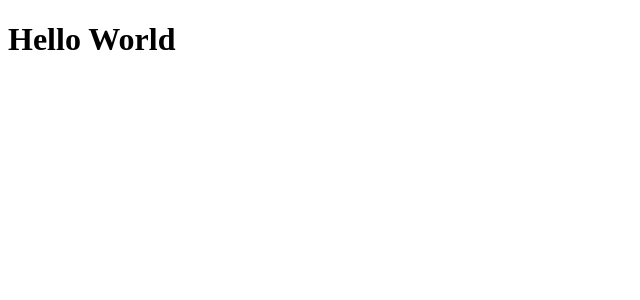
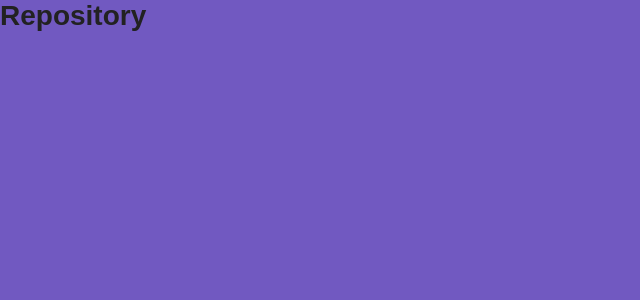
Before and after one commit to robertoalvesferreira/GoBarberReactJS, a React (Create React App) app in the folder front-end/: page /repository in a window 1280 px wide. Shown: the top 300 px of the page, without its empty margins (0-640 px from the left). Built offline with nearby package versions, Linux system fonts and the light colour scheme.

Commit message:
Configurando estilos

```diff
--- a/front-end/package.json
+++ b/front-end/package.json
@@ -8,7 +8,9 @@
     "@testing-library/user-event": "^7.1.2",
     "react": "^16.12.0",
     "react-dom": "^16.12.0",
-    "react-scripts": "3.3.1"
+    "react-router-dom": "^5.1.2",
+    "react-scripts": "3.3.1",
+    "styled-components": "^5.0.1"
   },
   "scripts": {
     "start": "react-scripts start",
--- a/front-end/public/index.html
+++ b/front-end/public/index.html
@@ -7,7 +7,6 @@
     <title>React App</title>
   </head>
   <body>
-    <noscript>You need to enable JavaScript to run this app.</noscript>
     <div id="root"></div>
   </body>
 </html>
--- a/front-end/src/App.js
+++ b/front-end/src/App.js
@@ -1,7 +1,14 @@
 import React from 'react';
+import Routes from './routes';
+import GlobalStyle from './styles/global';
 
 function App() {
-  return <h1>Hello World</h1>;
+  return (
+    <>
+      <Routes />
+      <GlobalStyle />
+    </>
+  );
 }
 
 export default App;
--- /dev/null
+++ b/front-end/src/pages/Main/index.js
@@ -0,0 +1,7 @@
+import React from 'react';
+import { Title } from './styles';
+
+function Main() {
+  return <Title>Main</Title>;
+}
+export default Main;
--- /dev/null
+++ b/front-end/src/pages/Main/styles.js
@@ -0,0 +1,5 @@
+import styled from 'styled-components';
+
+export const Title = styled.h1`
+  color: #fff;
+`;
--- /dev/null
+++ b/front-end/src/pages/Repository/index.js
@@ -0,0 +1,7 @@
+import React from 'react';
+
+// import { Container } from './styles';
+
+export default function Repository() {
+  return <h1>Repository</h1>;
+}
--- /dev/null
+++ b/front-end/src/routes.js
@@ -0,0 +1,16 @@
+import React from 'react';
+import { BrowserRouter, Switch, Route } from 'react-router-dom';
+
+import Main from './pages/Main';
+import Repository from './pages/Repository';
+
+export default function Routes() {
+  return (
+    <BrowserRouter>
+      <Switch>
+        <Route path="/" exact component={Main} />
+        <Route path="/repository" component={Repository} />
+      </Switch>
+    </BrowserRouter>
+  );
+}
--- /dev/null
+++ b/front-end/src/styles/global.js
@@ -0,0 +1,25 @@
+import { createGlobalStyle } from 'styled-components';
+
+export default createGlobalStyle` * {
+  margin:0;
+  padding:0;
+  outline:0;
+  box-sizing: boder-box;
+}
+html, body, #root{
+  min-height:100%;
+}
+body{
+  background: #7159c1;
+  -webkit-font-smoothing: antialiased !important;
+}
+body, input, button {
+  color: #222;
+  font-size: 14px;
+  font-family: Arial, Helvetica, sans-serif;
+}
+button{
+  cursor: pointer;
+}
+
+`;
```
Also changed, not shown: 1 other file (tests, documents, lock files or other folders).
